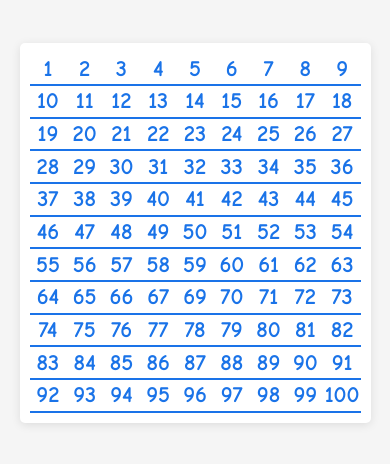
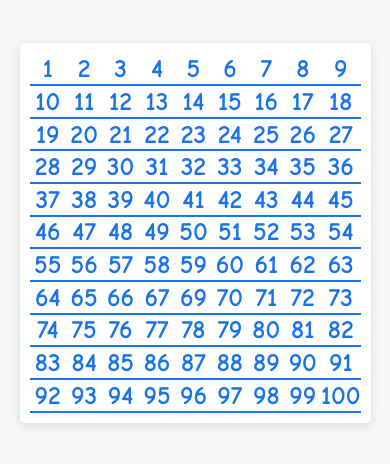
Before and after one commit to ganluren007/numberClick, a plain HTML site: page index.html in a window 390 px wide. Shown: the part 152-616 px from the top of the page. Drawn offline with Linux system fonts and the light colour scheme.

Commit message:
在放大

```diff
--- a/style.css
+++ b/style.css
@@ -120,7 +120,7 @@ body {
     }
 
     .number-item {
-        font-size: 5.8vmin;
+        font-size: 6.6vmin;
     }
 }
 
```
